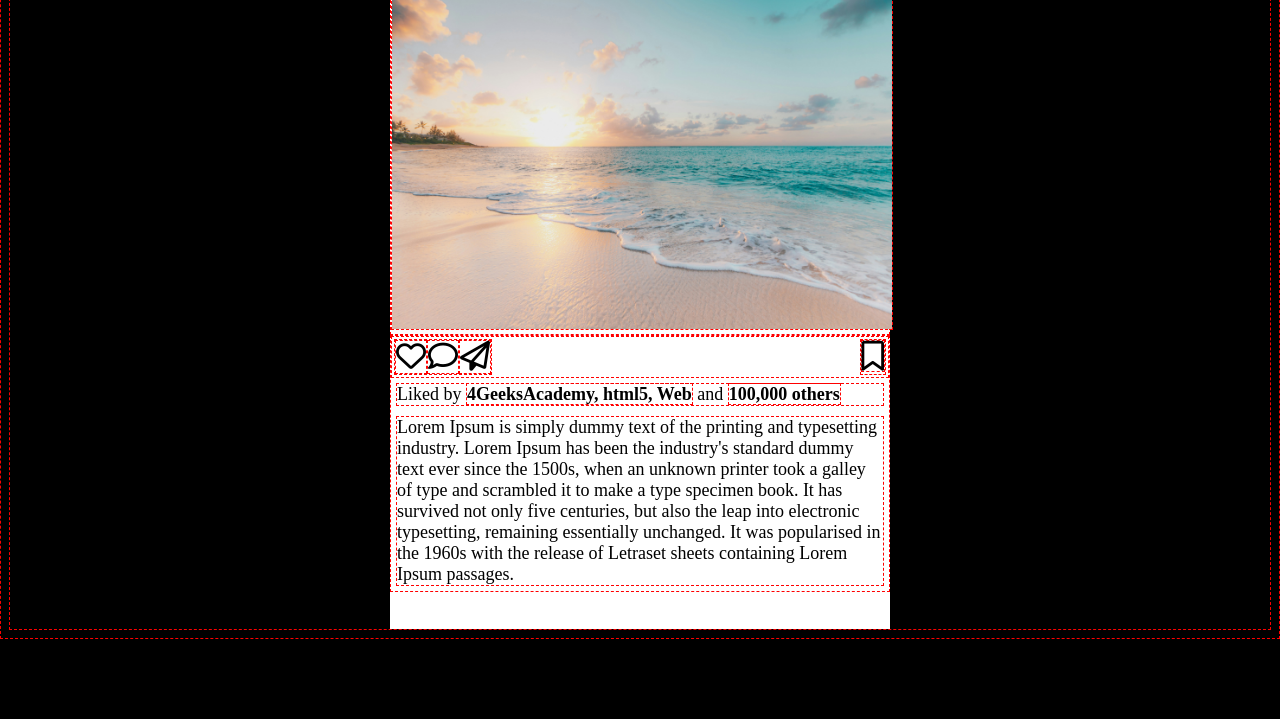
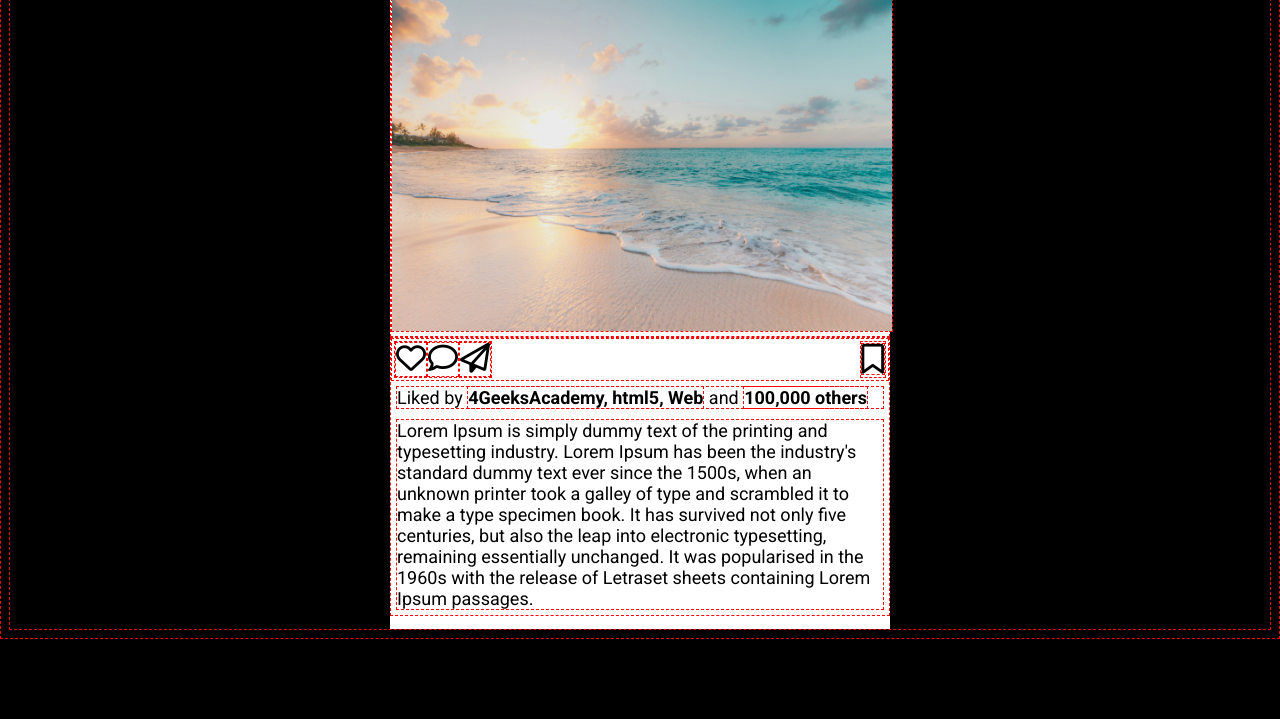
Before and after one commit to 4GeeksAcademy/cpgravina-clase1-post-de-instagram, a plain HTML site: page index.html in a window 1280 px wide. Shown: the part 81-800 px from the top of the page. Drawn offline with Linux system fonts and the light colour scheme.

Commit message:
Changing font type

```diff
--- a/index.html
+++ b/index.html
@@ -6,6 +6,7 @@
     <title>Document</title>
     <link rel="stylesheet" href="styles.css">
     <link rel="stylesheet" href="https://cdnjs.cloudflare.com/ajax/libs/font-awesome/6.5.2/css/all.min.css" integrity="sha512-SnH5WK+bZxgPHs44uWIX+LLJAJ9/2PkPKZ5QiAj6Ta86w+fsb2TkcmfRyVX3pBnMFcV7oQPJkl9QevSCWr3W6A==" crossorigin="anonymous" referrerpolicy="no-referrer" />
+    <link href="https://fonts.googleapis.com/css2?family=Roboto:ital,wght@0,100;0,300;0,400;0,500;0,700;0,900;1,100;1,300;1,400;1,500;1,700;1,900&display=swap" rel="stylesheet">
 </head>
 <body>
     <div class="post">
--- a/styles.css
+++ b/styles.css
@@ -14,6 +14,9 @@ body {
     height: 700px;
     border: 0px;
     margin: auto;
+    font-family: "Roboto", sans-serif;
+    font-weight: 400;
+    font-style: normal;
 }
 
 .post-header {
```
